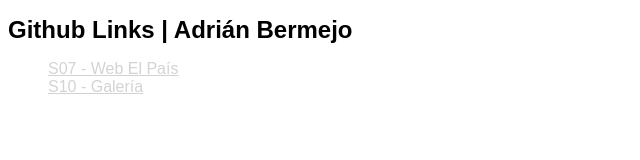
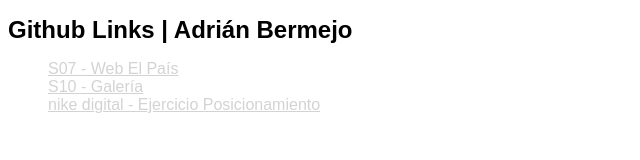
Before and after one commit to hysteriarts/TEPD01_Github, a plain HTML site: page index.html in a window 1280 px wide. Shown: the whole page, without its empty margins (0-640 px from the left). Drawn offline with Linux system fonts and the light colour scheme.

Commit message:
actualizacion

```diff
--- a/index.html
+++ b/index.html
@@ -20,6 +20,10 @@
                     HREF="file:///Users/xhysterxa/Documents/TPED1/GitHub/TPED01/TEPD01_Github/Session10_Galeria/codigo_inicio/index.html">
                     S10 - Galería </A></li>
 
+                    <li><A
+                        HREF="file:///Users/xhysterxa/Documents/TPED1/GitHub/TPED01/TEPD01_Github/Session10_Galeria/codigo_inicio/index.html">
+                        nike digital - Ejercicio Posicionamiento </A></li>
+
         </ul>
     </div>
 
```
